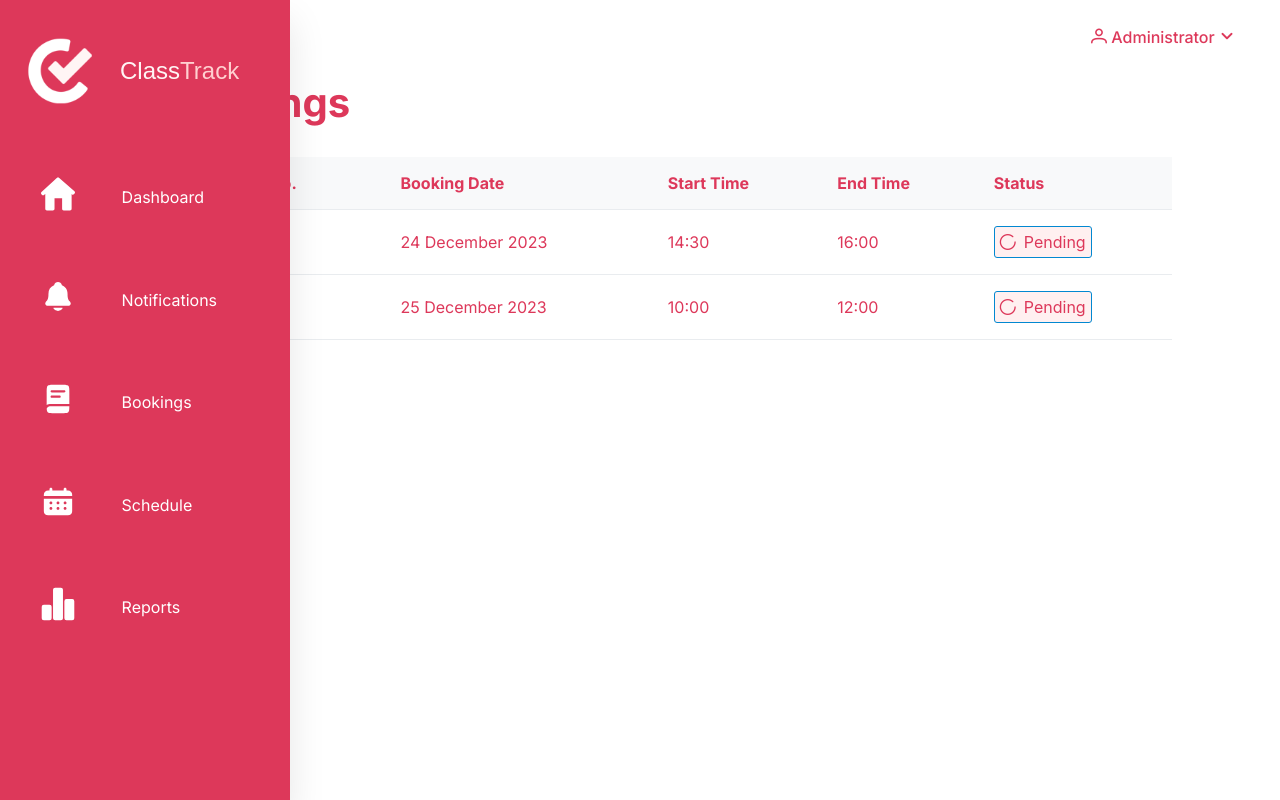
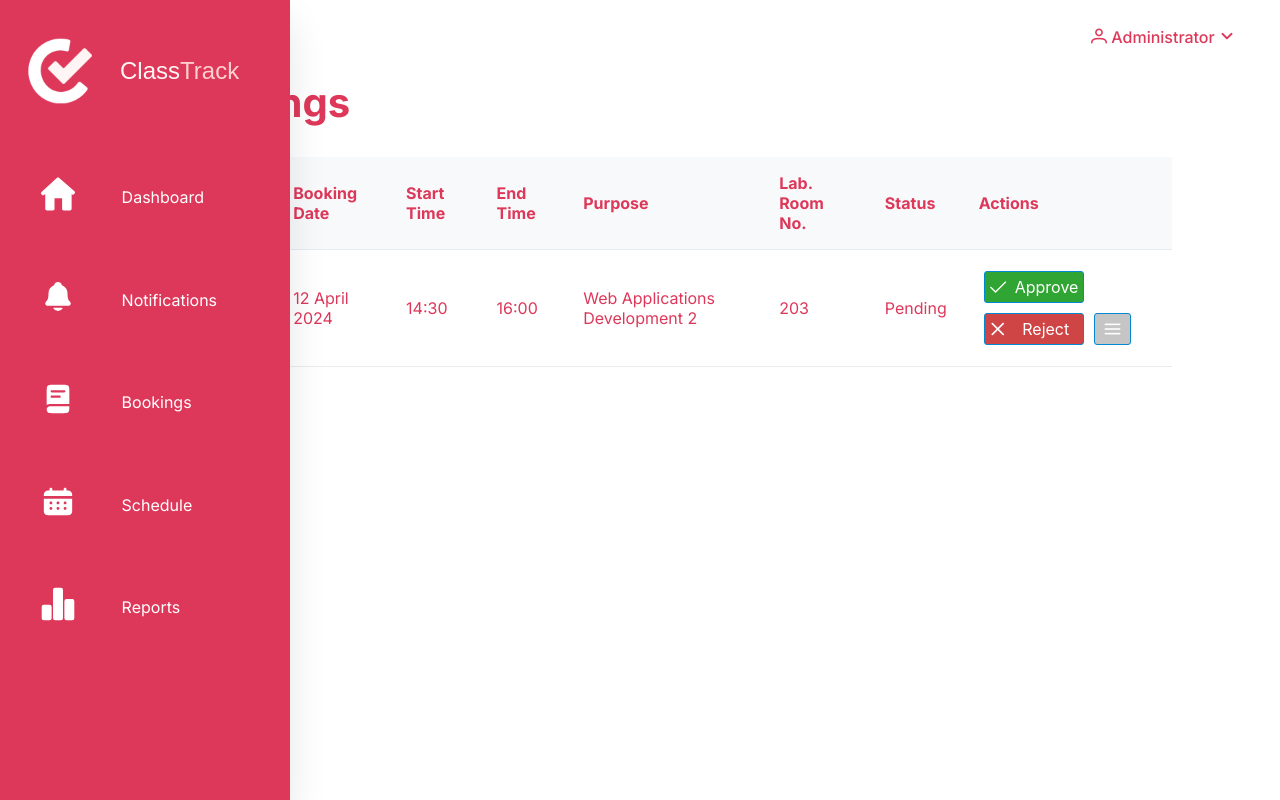
Before and after one commit to AshleyRiannaMorales/ClassTrack, a Vue app: page /adminbookings in a window 1280 px wide. Built offline with nearby package versions, Linux system fonts and the light colour scheme; a web font is replaced by a local one.

Commit message:
updated Bookings Tables
Changed the table layouts for Admin and Instructor

```diff
--- /dev/null
+++ b/src/components/AdminBookingsTable.vue
@@ -0,0 +1,70 @@
+<script setup>
+import Button from 'primevue/button';
+import DataTable from 'primevue/datatable';
+import Column from 'primevue/column';
+
+import { ref } from "vue";
+
+const booking = ref([
+    {
+        instructor: "Gelo Yaco",
+        bookingDate: "12 April 2024",
+        bookingStartTime: "14:30",
+        bookingEndTime: "16:00",
+        bookingPurpose: "Web Applications Development 2",
+        labRoom: "203",
+        bookingStatus: "Pending"
+    },
+]);
+
+</script>
+
+<template>
+    <div class="tableBookings">
+        <DataTable :value="booking" tableStyle="max-width: 80rem; font-family: 'Inter', sans-serif;">
+            <Column field="instructor" header="Instructor" style="color: #DD385A;"></Column>
+            <Column field="bookingDate" header="Booking Date" style="color: #DD385A;"></Column>
+            <Column field="bookingStartTime" header="Start Time" style="color: #DD385A;"></Column>
+            <Column field="bookingEndTime" header="End Time" style="color: #DD385A;"></Column>
+            <Column field="bookingPurpose" header="Purpose" style="color: #DD385A;"></Column>
+            <Column field="labRoom" header="Lab. Room No." style="color: #DD385A;"></Column>
+            <Column field="bookingStatus" header="Status" style="color: #DD385A;"></Column>
+            <Column field="" header="Actions" style="color: #DD385A;">
+                <template #body="rowData">
+                    <Button label="Approve" icon="pi pi-check" class="p-button-info" id="approveButton"/>
+                    <Button label="Reject" icon="pi pi-times" class="p-button-info" id="rejectButton"/>
+                    <Button icon="pi pi-bars" class="p-button-info" id="detailsButton"/>
+                </template>
+            </Column>
+        </DataTable>
+    </div>
+</template>
+
+<style scoped>
+* {
+    padding: 15px 0px;
+}
+
+button {
+    padding: 5px;
+    margin: 5px;
+}
+
+#approveButton {
+    background-color: #31a533;
+    color: #ffffff;
+    width: 100px;
+}
+
+#rejectButton {
+    background-color: #cf4545;
+    color: #ffffff;
+    width: 100px;
+}
+
+#detailsButton {
+    background-color: rgb(197, 197, 197);
+
+}
+
+</style>
--- a/src/components/BookingsTable.vue
+++ /dev/null
@@ -1,70 +0,0 @@
-<script setup>
-import Button from 'primevue/button';
-import DataTable from 'primevue/datatable';
-import Column from 'primevue/column';
-
-import { ref } from "vue";
-
-
-const booking = ref([
-    {
-        id: 1,
-        instructorID: 500001,
-        roomNum: 201,
-        bookingRequestDate: "24 December 2023",
-        bookingPurpose: "Meeting",
-        bookingStartTime: "14:30",
-        bookingEndTime: "16:00",
-        bookingStatus: "Approved"
-    },
-    {
-        id: 2,
-        instructorID: 500002,
-        roomNum: 202,
-        bookingRequestDate: "25 December 2023",
-        bookingPurpose: "Class",
-        bookingStartTime: "10:00",
-        bookingEndTime: "12:00",
-        bookingStatus: "Pending"
-    }
-]);
-
-
-</script>
-
-
-<template>
-    <div class="tableBookings">
-        <DataTable :value="booking" tableStyle="max-width: 100rem; font-family: 'Inter', sans-serif;">
-            <Column field="roomNum" header="Lab. Room No." style="color: #DD385A;"></Column>
-            <Column field="bookingRequestDate" header="Booking Date" style="color: #DD385A;"></Column>
-            <Column field="bookingStartTime" header="Start Time" style="color: #DD385A;"></Column>
-            <Column field="bookingEndTime" header="End Time" style="color: #DD385A;"></Column>
-            <Column field="bookingStatus" header="Status" style="color: #DD385A;">
-                <template #body="rowData">
-                    <Button label="Pending" icon="pi pi-spinner" class="p-button-info" id="pendingStatus" />
-                </template>
-            </Column>
-        </DataTable>
-    </div>
-</template>
-
-
-<style scoped>
-* {
-    padding: 15px 0px;
-}
-
-button {
-    padding: 5px;
-}
-
-.p-button-info {
-
-}
-
-#pendingStatus {
-    background-color: #fff0f0;
-    color: #DD385A;
-}
-</style>
--- /dev/null
+++ b/src/components/InstructorBookingsTable.vue
@@ -0,0 +1,68 @@
+<script setup>
+import Button from 'primevue/button';
+import DataTable from 'primevue/datatable';
+import Column from 'primevue/column';
+
+import { ref } from "vue";
+
+const booking = ref([
+    {
+        instructor: "Gelo Yaco",
+        bookingDate: "12 April 2024",
+        bookingStartTime: "14:30",
+        bookingEndTime: "16:00",
+        bookingPurpose: "Web Applications Development 2",
+        labRoom: "203",
+        bookingStatus: "Pending"
+    },
+]);
+
+</script>
+
+<template>
+    <div class="tableBookings">
+        <DataTable :value="booking" tableStyle="max-width: 80rem; font-family: 'Inter', sans-serif;">
+            <Column field="instructor" header="Instructor" style="color: #DD385A;"></Column>
+            <Column field="bookingDate" header="Booking Date" style="color: #DD385A;"></Column>
+            <Column field="bookingStartTime" header="Start Time" style="color: #DD385A;"></Column>
+            <Column field="bookingEndTime" header="End Time" style="color: #DD385A;"></Column>
+            <Column field="bookingPurpose" header="Purpose" style="color: #DD385A;"></Column>
+            <Column field="labRoom" header="Lab. Room No." style="color: #DD385A;"></Column>
+            <Column field="bookingStatus" header="Status" style="color: #DD385A;"></Column>
+            <Column field="" header="" style="color: #DD385A;">
+                <template #body="rowData">
+                    <Button icon="pi pi-bars" class="p-button-info" id="detailsButton"/>
+                </template>
+            </Column>
+        </DataTable>
+    </div>
+</template>
+
+<style scoped>
+* {
+    padding: 15px 0px;
+}
+
+button {
+    padding: 5px;
+    margin: 5px;
+}
+
+#approveButton {
+    background-color: #31a533;
+    color: #ffffff;
+    width: 100px;
+}
+
+#rejectButton {
+    background-color: #cf4545;
+    color: #ffffff;
+    width: 100px;
+}
+
+#detailsButton {
+    background-color: rgb(197, 197, 197);
+
+}
+
+</style>
--- a/src/components/SideBarMenu.vue
+++ b/src/components/SideBarMenu.vue
@@ -1,8 +1,5 @@
 <script setup>
 import 'primeicons/primeicons.css'
-
-
-
 </script>
 
 
@@ -51,7 +48,7 @@ import 'primeicons/primeicons.css'
                 </li>
                 <li>
                     <div class="containerMenuItem">
-                        <router-link to="/Laboratories">
+                        <router-link to="">
                             <img src="../assets/icon-sched.svg" style="width: 2.1rem; margin-left: -1px">
                             <span class="menuLabel">Schedule</span>
                         </router-link>
--- a/src/views/AdminBookings.vue
+++ b/src/views/AdminBookings.vue
@@ -1,7 +1,7 @@
 <script setup>
 import SideBarMenu from "../components/SideBarMenu.vue";
 import TopBarMenu from "../components/TopBarMenu.vue";
-import BookingsTable from "../components/BookingsTable.vue";
+import AdminBookingsTable from "../components/AdminBookingsTable.vue";
 
 </script>
 
@@ -11,7 +11,7 @@ import BookingsTable from "../components/BookingsTable.vue";
 
     <div class="adminBookings-container">
         <span class="greetings">Bookings</span>
-        <BookingsTable />
+        <AdminBookingsTable />
     </div>
 
 
--- a/src/views/InstructorBookings.vue
+++ b/src/views/InstructorBookings.vue
@@ -1,6 +1,32 @@
 <script setup>
+import SideBarMenu from "../components/SideBarMenu.vue";
+import TopBarMenu from "../components/TopBarMenu.vue";
+import InstructorBookingsTable from "../components/InstructorBookingsTable.vue";
+
 </script>
 
-<template></template>
+<template>
+    <SideBarMenu />
+    <TopBarMenu />
 
-<style scoped></style>
+    <div class="adminBookings-container">
+        <span class="greetings">Bookings</span>
+        <InstructorBookingsTable />
+    </div>
+
+
+</template>
+
+<style scoped>
+
+.adminBookings-container {
+    margin-left: 60px;
+    padding: 70px 100px;
+    font-family: 'Inter', sans-serif;
+    color: #DD385A;
+}
+.greetings {
+    font-size: 40px;
+    font-weight: 700;
+}
+</style>
```
Also changed, not shown: src/router/index.js (+7 -0 lines).
